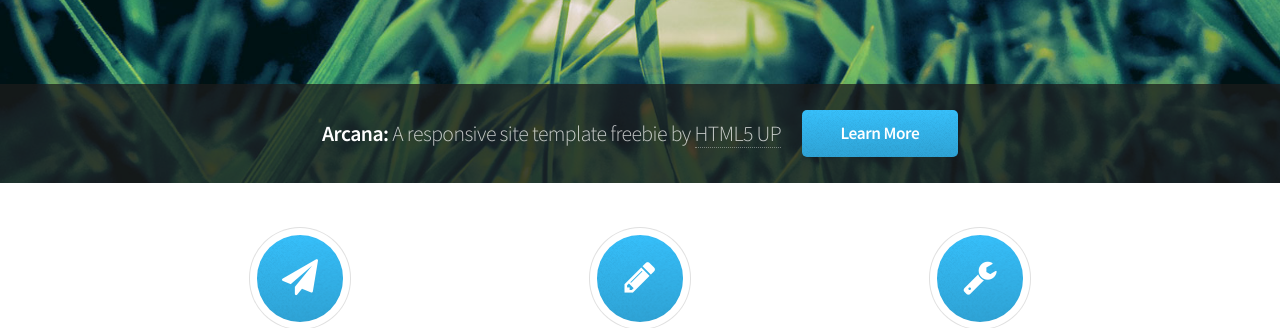
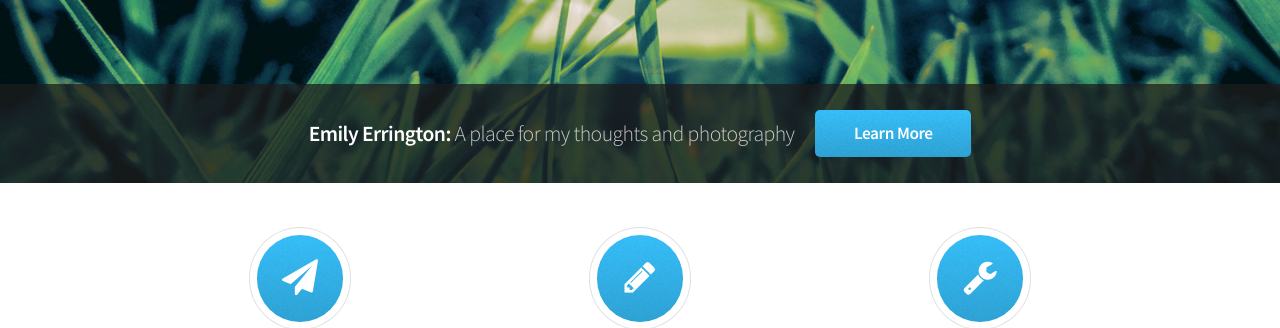
Before and after one commit to cjerrington/eerrington.github.io, a Jekyll site: the page built from index.html, in a window 1280 px wide. Shown: the part 350-678 px from the top of the page. Built offline with Jekyll 4.4.1, drawn with Linux system fonts in a browser that asks for light colours; the list of posts is cut into pages by our own code.

Commit message:
update title

```diff
--- a/index.html
+++ b/index.html
@@ -1,12 +1,12 @@
 ---
-title: Arcana
+title: Home
 layout: default
 ---
 
 <!-- Banner -->
 	<section id="banner">
 		<header>
-			<h2>Arcana: <em>A responsive site template freebie by <a href="http://html5up.net">HTML5 UP</a></em></h2>
+			<h2>{{ site.name }}: <em>{{ site.description }}</em></h2>
 			<a href="#" class="button">Learn More</a>
 		</header>
 	</section>
```
